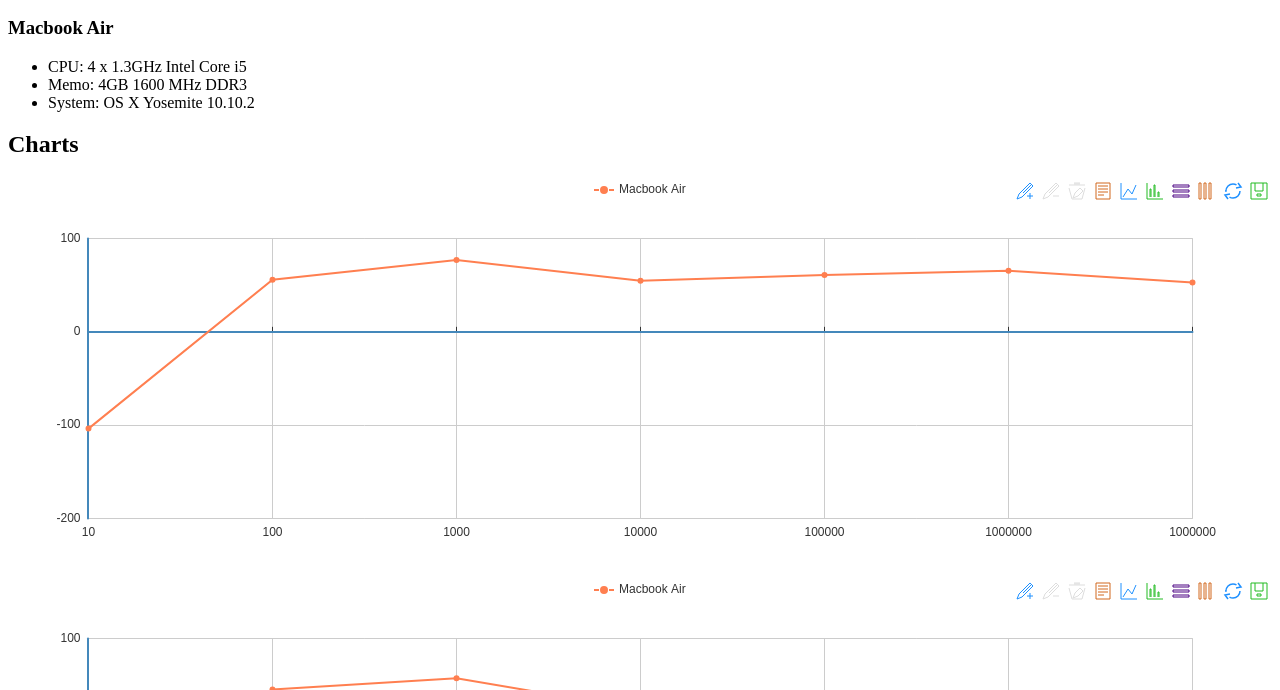
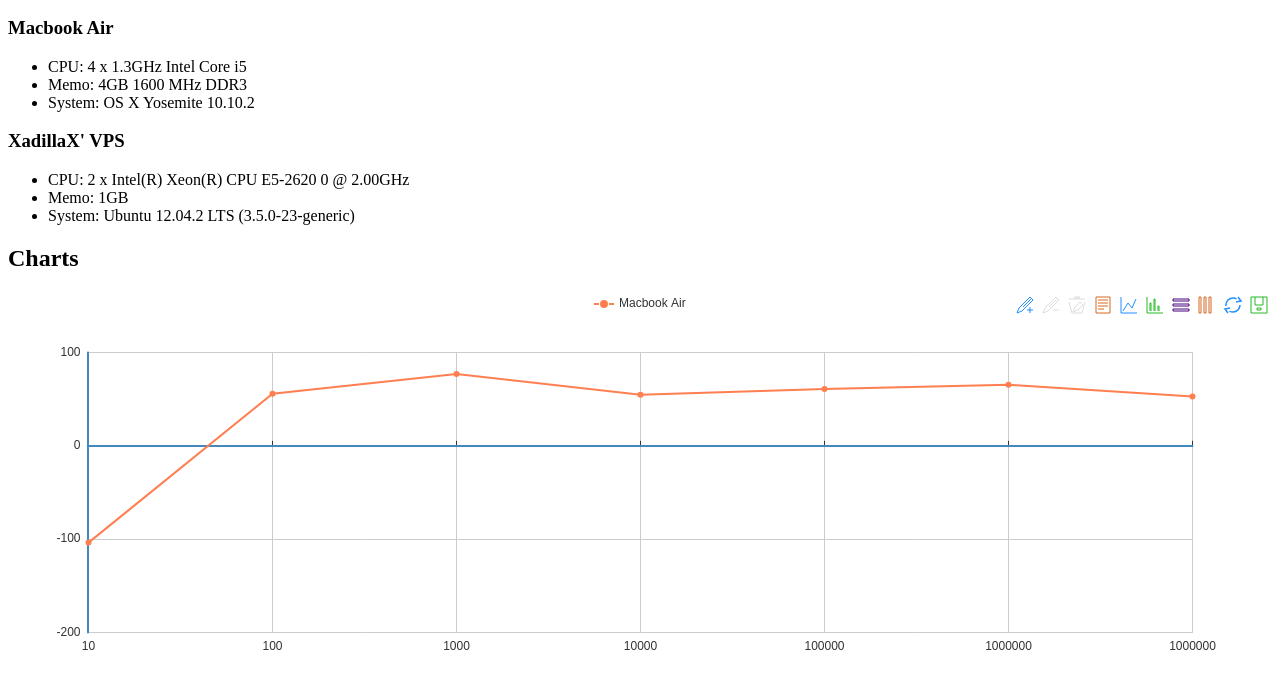
Before and after one commit to XadillaX/xmempool, a plain HTML site: page index.html in a window 1280 px wide. Shown: the part 110-800 px from the top of the page. Drawn offline with Linux system fonts and the light colour scheme.

Commit message:
update a machine

```diff
--- a/index.html
+++ b/index.html
@@ -22,6 +22,13 @@
         <li>CPU: 4 x 1.3GHz Intel Core i5</li>
         <li>Memo: 4GB 1600 MHz DDR3</li>
         <li>System: OS X Yosemite 10.10.2</li>
+    </ul>
+
+    <h3>XadillaX' VPS</h3>
+    <ul>
+        <li>CPU: 2 x Intel(R) Xeon(R) CPU E5-2620 0 @ 2.00GHz</li>
+        <li>Memo: 1GB</li>
+        <li>System: Ubuntu 12.04.2 LTS (3.5.0-23-generic)</li>
     </ul>
 
     <h2>Charts</h2>
```
Also changed, not shown: 1 other file.
